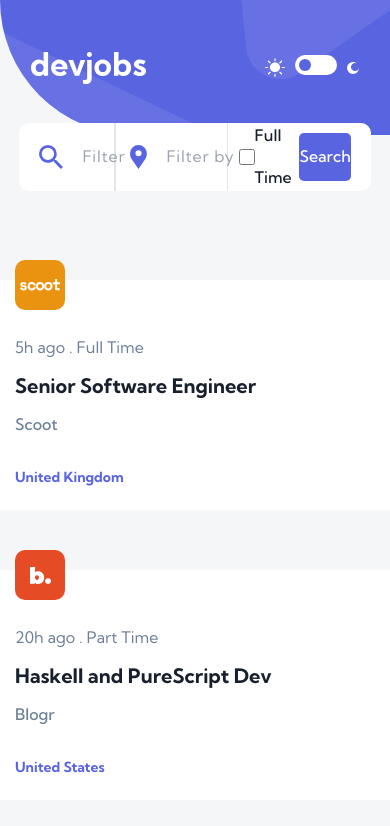
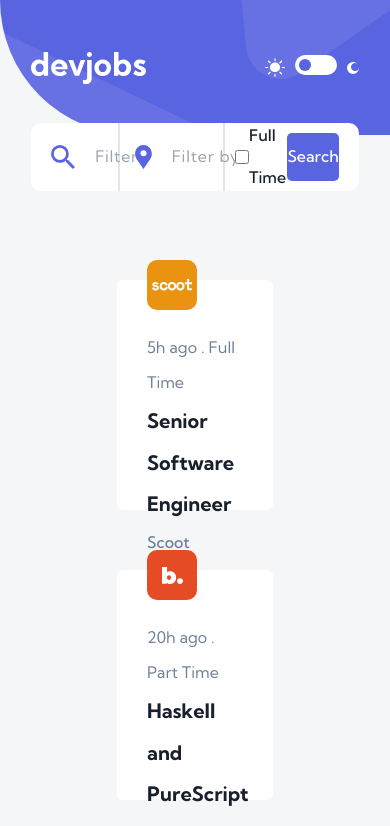
Before and after one commit to Steph-en/DevJobs, an Angular app: page / in a window 390 px wide. Shown: the top 826 px of the page. Built offline with nearby package versions, Linux system fonts and the light colour scheme.

Commit message:
Fix: tablet responsienes

```diff
--- a/src/app/app.component.css
+++ b/src/app/app.component.css
@@ -36,7 +36,7 @@ header {
   width: 100%;
   height: 16vh;
   display: flex;
-  padding: 0 15%;
+  padding: 0 10%;
   align-items: center;
   background-size: cover;
   border-radius: 0 0 0 10rem;
--- a/src/app/job-locations/job-locations.component.css
+++ b/src/app/job-locations/job-locations.component.css
@@ -22,7 +22,7 @@
 
 .role {
     position: relative;
-    width: 415px;
+    width: 473px;
     height: 258px;
     padding: 50px 30px 20px 30px;
     border-radius: 6px;
@@ -75,7 +75,7 @@
 
 @media screen and (max-width: 1024px) {
     .role {
-        width: 420px;
+        width: 40vw;
         height: 230px;
         border-radius: 6px;
     }
--- a/src/app/pages/home/home.component.css
+++ b/src/app/pages/home/home.component.css
@@ -37,7 +37,7 @@
 
 form {
     margin: 5.5em 0 4em 0;
-    width: 70%;
+    width: 80%;
     height: 8vh;
     display: flex;
     padding: 20px;
@@ -185,7 +185,7 @@ label {
     gap: 60px 33px;
     padding: 0;
     margin: 0;
-    width: 70%;
+    width: 100%;
     height: 100vh;
     display: flex;
     flex-wrap: wrap;
```
